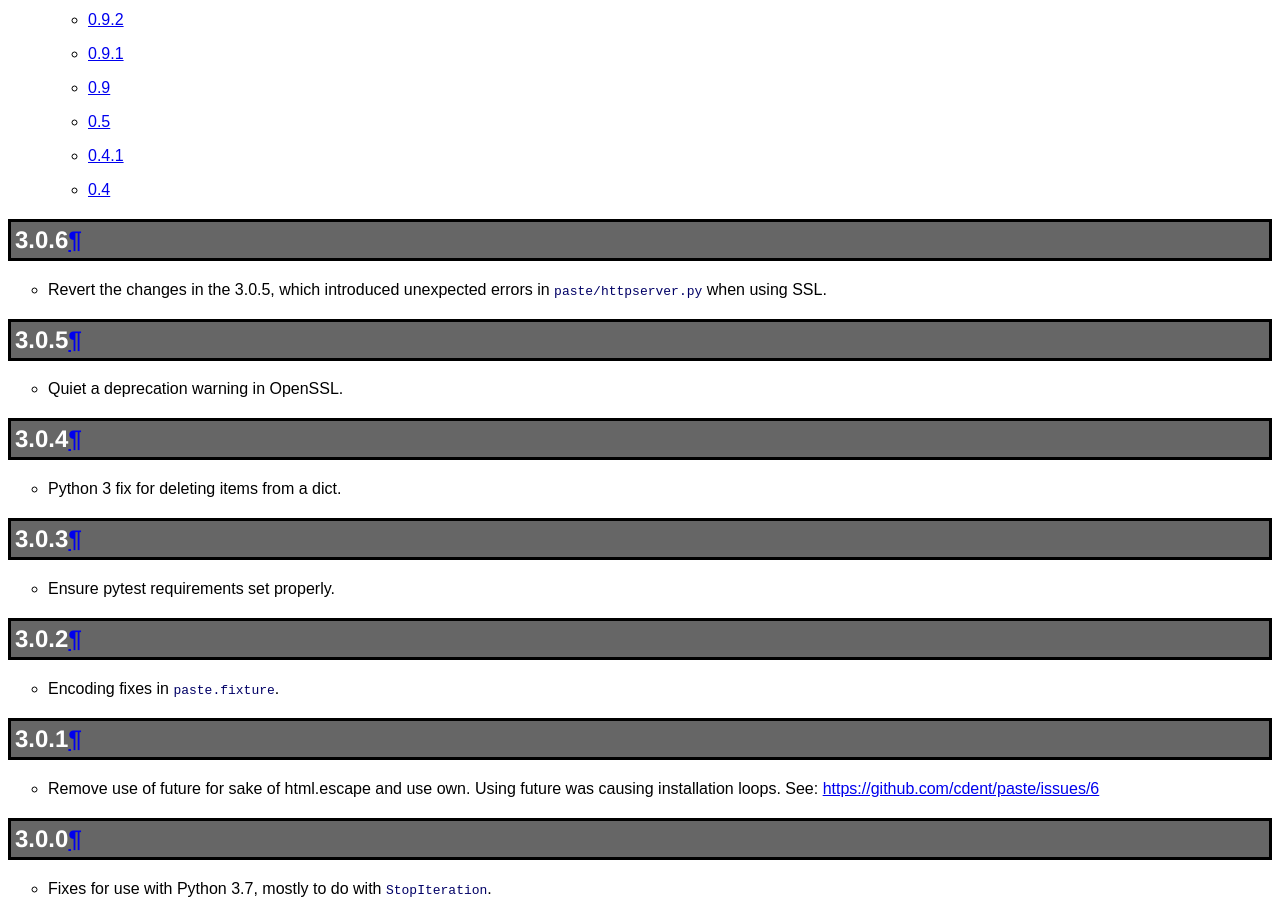
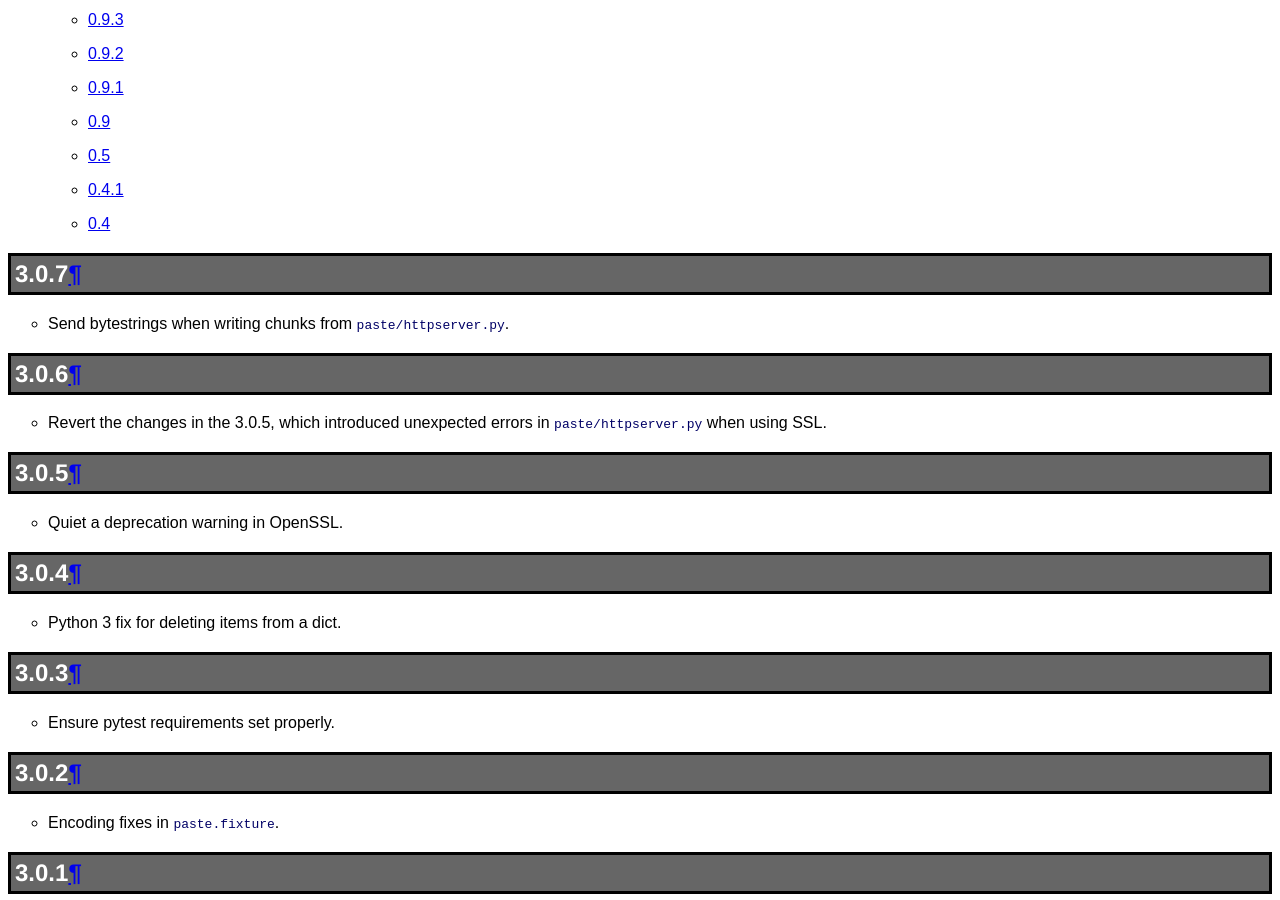
Before and after one commit to pasteorg/paste, a Sphinx documentation site: the page built from docs/news.txt, in a window 1280 px wide and 900 px high, scrolled down 1533 px. Built offline with Sphinx 7.4.7, drawn with Linux system fonts in a browser that asks for light colours.

Commit message:
Release 3.0.7

```diff
--- a/docs/news.txt
+++ b/docs/news.txt
@@ -2,6 +2,11 @@
 ====
 
 .. contents::
+
+3.0.7
+-----
+
+* Send bytestrings when writing chunks from ``paste/httpserver.py``.
 
 3.0.6
 -----
--- a/setup.py
+++ b/setup.py
@@ -12,7 +12,7 @@
 # - git push
 # - python setup.py sdist bdist_wheel upload --sign
 
-__version__ = '3.0.6'
+__version__ = '3.0.7'
 
 from setuptools import setup, find_packages
 import sys, os
```
